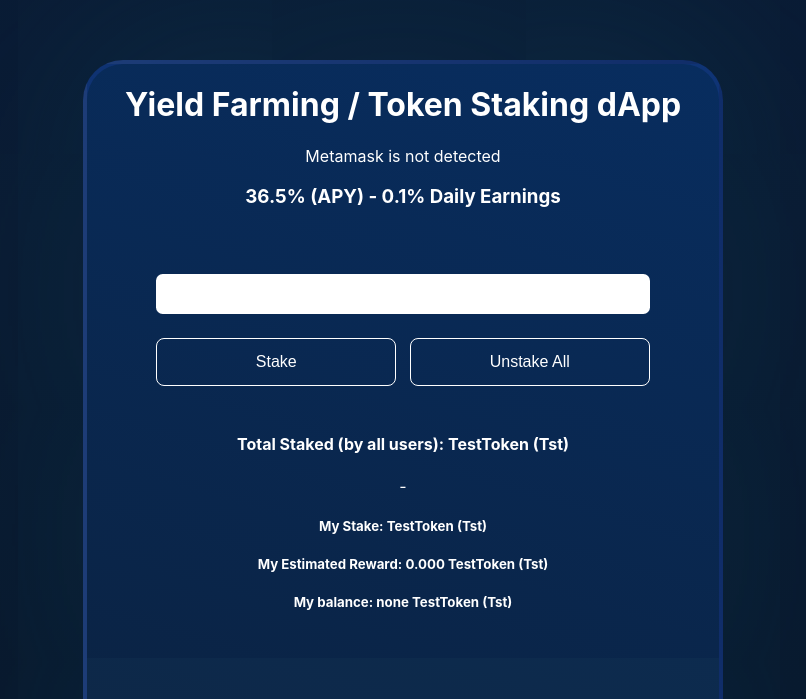
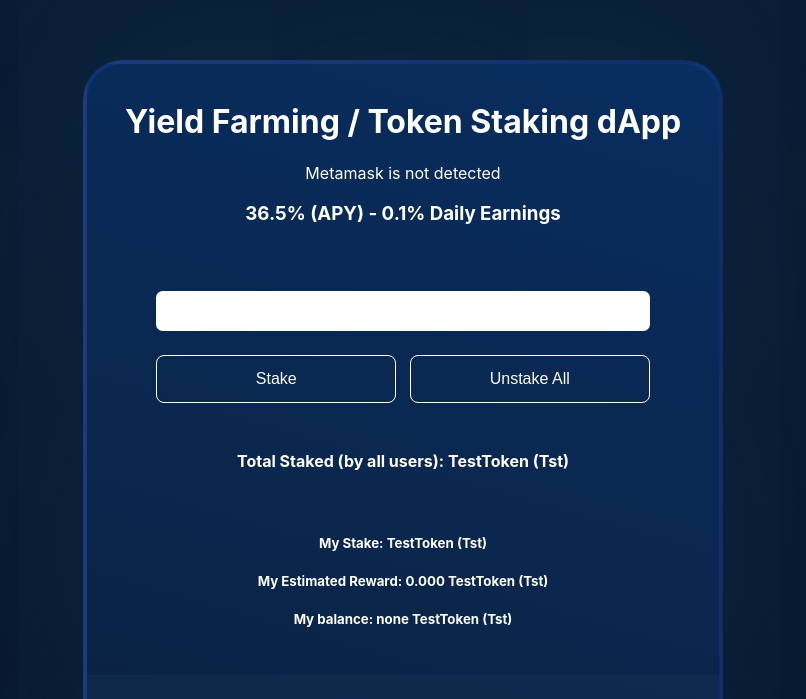
Before and after one commit to RSnow1031/token-staking-dapp, a React (Create React App) app: page / in a window 1280 px wide. Shown: the part 101-800 px from the top of the page, without its empty margins (237-1043 px from the left). Built offline with nearby package versions, Linux system fonts and the light colour scheme.

Commit message:
fixed styling

```diff
--- a/src/App.js
+++ b/src/App.js
@@ -252,7 +252,7 @@ const App = () => {
         <div className={classes.totals}>
           <h4>Total Staked (by all users): {totalStaked} TestToken (Tst) </h4>
 
-          <div>-</div>
+          <div>&nbsp;</div>
           <h5>My Stake: {myStake} TestToken (Tst) </h5>
           <h5>
             My Estimated Reward: {(myStake * 0.001).toFixed(3)} TestToken (Tst){' '}
--- a/src/App.module.css
+++ b/src/App.module.css
@@ -29,6 +29,9 @@
   color: white;
   -webkit-box-shadow: 0px 0px 50px 50px rgba(0, 0, 0, 0.44);
   box-shadow: 0px 0px 800px 20px rgba(19, 75, 99, 0.44);
+}
+.Child h1 {
+  margin-top: 1.2em;
 }
 
 /* ......... */
```
